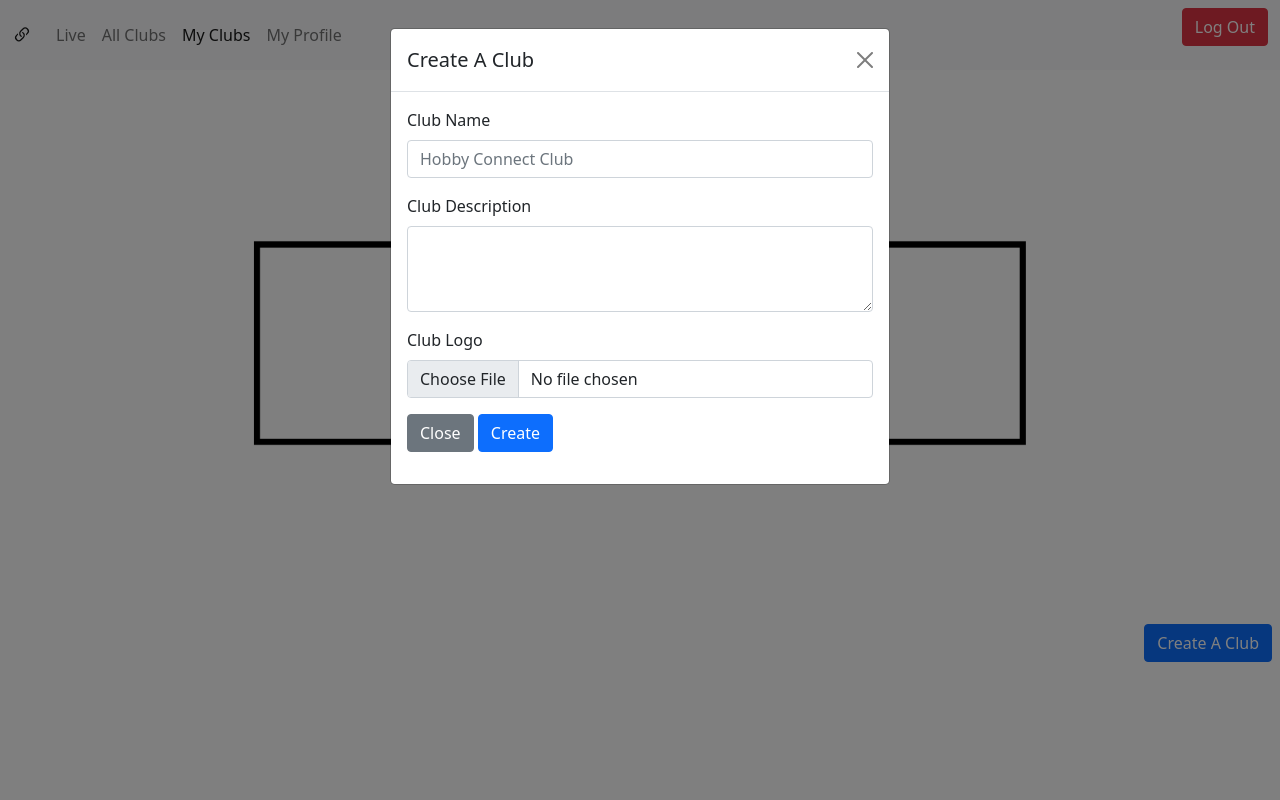
After one commit to tylerpar99/csc493-partont, a Flask app: template codebase/templates/myClubs.html in a window 1280 px wide, after a click on "Create A Club". The commit adds this page. Run offline with Flask 2, Linux system fonts and the light colour scheme; the template is opened without the code that fills it, so the values that code supplies are empty.

Commit message:
Club creation IN PROGRESS.

```diff
--- a/codebase/app.py
+++ b/codebase/app.py
@@ -1,5 +1,8 @@
 import os
+import PIL.Image
+import base64
 from datetime import date
+from io import BytesIO
 from flask import Flask, render_template, request, url_for, redirect, g
 from flask_sqlalchemy import SQLAlchemy
 from sqlalchemy.sql import func
@@ -36,8 +39,49 @@ def landingPage():
         liveClubs = Club.select().where(Club.active)
         updates = Updates.select().order_by(Updates.date.desc()).get()
         lastUpdated = getTodayDifference(updates.date)
-        return render_template("landingPage.html", user=currentUser, liveClubs=liveClubs, updates=updates, lastUpdated = lastUpdated)
+        clubObjectLogo = []
+        try:
+            for club in liveClubs:
+                if club.logo:
+                    print(type(club.logo))
+                    print("Logo found")
+                    byte = BytesIO(club.logo)
+                    print("byte")
+                    img = PIL.Image.open(byte)
+                else:
+                    img = "../static/images/defaultLogo.png"
+                print("Logo Decoded")
+                object = []
+                object.append(club)
+                object.append(img)
+                clubObjectLogo.append(object)
+                print(clubObjectLogo)
+        except:
+            print("Error")
+            for club in liveClubs:
+                object = []
+                object.append(club)
+                object.append("../static/images/defaultLogo.png")
+                clubObjectLogo.append(object)
+        return render_template("landingPage.html", user=currentUser, updates=updates, lastUpdated = lastUpdated, clubObjectLogo=clubObjectLogo)
     return "Access Denied"
+
+@app.route("/myClubs", methods=['GET', 'POST'])
+def myClubs():
+    if currentUser:
+        myClubs = None
+
+        return render_template("myClubs.html")
+
+@app.route("/createClub", methods=['GET', 'POST'])
+def createClub():
+    clubData = request.form
+    print(clubData)
+    if currentUser:
+        createClub = Club.create(name=clubData.get('clubName'), topic=clubData.get('clubTopic'), logo=clubData.get('clubLogo'))
+        return redirect("/myClubs")
+    else:
+        return "Server error. User not found."
 
 @app.route("/createAccount", methods=['GET', 'POST'])
 def createAccount():
@@ -51,8 +95,6 @@ def createAccount():
             userRegister = User.create(username=data.get('uname'), fname=data.get('fname'), lname=data.get('lname'), email=data.get('email'), password=data.get('password'))
         if User.get_or_none(User.username == data.get('uname')):
             return render_template("logInPage.html")
-
-
     else:
         return render_template("registrationPage.html")
 
@@ -89,7 +131,7 @@ class User(Model):
 class Club(Model):
    name=TextField(120)
    topic=TextField(120)
-   logo=BlobField()
+   logo=BlobField(null=True)
    free=BooleanField(default=True)
    lastActive=DateTimeField()
    active=BooleanField(default=False)
--- /dev/null
+++ b/codebase/templates/myClubs.html
@@ -0,0 +1,79 @@
+<html lang="en">
+  <head>
+    <meta charset="utf-8">
+    <meta name="viewport" content="width=device-width, initial-scale=1">
+    <link href="https://cdn.jsdelivr.net/npm/bootstrap@5.0.2/dist/css/bootstrap.min.css" rel="stylesheet" integrity="sha384-EVSTQN3/azprG1Anm3QDgpJLIm9Nao0Yz1ztcQTwFspd3yD65VohhpuuCOmLASjC" crossorigin="anonymous">
+    <link rel="stylesheet" href="https://fonts.googleapis.com/css?family=Raleway">
+    <script src="https://cdn.jsdelivr.net/npm/bootstrap@5.0.2/dist/js/bootstrap.bundle.min.js" integrity="sha384-MrcW6ZMFYlzcLA8Nl+NtUVF0sA7MsXsP1UyJoMp4YLEuNSfAP+JcXn/tWtIaxVXM" crossorigin="anonymous"></script>
+    <script src="https://ajax.googleapis.com/ajax/libs/jquery/3.6.0/jquery.min.js"></script>
+    <script src="../static/landingPage.js"></script>
+    <title>Hobby Connect</title>
+  </head>
+  <body class="">
+    <nav class="navbar navbar-expand-lg navbar-light bg-light">
+  <div class="container-fluid">
+    <a class="navbar-brand" href="#">
+      <svg xmlns="http://www.w3.org/2000/svg" width="20" height="20" fill="currentColor" class="bi bi-link-45deg" viewBox="0 0 16 16">
+        <path d="M4.715 6.542 3.343 7.914a3 3 0 1 0 4.243 4.243l1.828-1.829A3 3 0 0 0 8.586 5.5L8 6.086a1.002 1.002 0 0 0-.154.199 2 2 0 0 1 .861 3.337L6.88 11.45a2 2 0 1 1-2.83-2.83l.793-.792a4.018 4.018 0 0 1-.128-1.287z"/>
+        <path d="M6.586 4.672A3 3 0 0 0 7.414 9.5l.775-.776a2 2 0 0 1-.896-3.346L9.12 3.55a2 2 0 1 1 2.83 2.83l-.793.792c.112.42.155.855.128 1.287l1.372-1.372a3 3 0 1 0-4.243-4.243L6.586 4.672z"/>
+      </svg></a>
+    <button class="navbar-toggler" type="button" data-bs-toggle="collapse" data-bs-target="#navbarSupportedContent" aria-controls="navbarSupportedContent" aria-expanded="false" aria-label="Toggle navigation">
+      <span class="navbar-toggler-icon"></span>
+    </button>
+    <div class="collapse navbar-collapse" id="navbarSupportedContent">
+      <ul class="navbar-nav me-auto mb-2 mb-lg-0">
+        <li class="nav-item">
+          <a class="nav-link" aria-current="page" href="landingPage">Live</a>
+        </li>
+        <li class="nav-item">
+          <a class="nav-link" href="#">All Clubs</a>
+        </li>
+        <li class="nav-item">
+          <a class="nav-link align-right active" href="/myClubs">My Clubs</a>
+        </li>
+        <li class="nav-item">
+          <a class="nav-link align-right" href="/hc/myProfile">My Profile</a>
+        </li>
+      </ul>
+      <form class="d-flex" action="/logout" method="POST">
+        <button class="btn btn-danger" type="submit">Log Out</button>
+      </form>
+    </div>
+  </div>
+</nav>
+<div>
+  <img src="../static/images/myClubs.png" class="img-fluid"/>
+</div>
+<div class="p-2">
+  <button type="button" class="btn btn-primary float-end" data-bs-toggle="modal" data-bs-target="#clubCreateModal">Create A Club</button>
+</div>
+<div class="modal" tabindex="-1" id="clubCreateModal">
+  <div class="modal-dialog">
+    <div class="modal-content">
+      <div class="modal-header">
+        <h5 class="modal-title">Create A Club</h5>
+        <button type="button" class="btn-close" data-bs-dismiss="modal" aria-label="Close"></button>
+      </div>
+      <div class="modal-body">
+        <form action="/createClub" method="POST">
+          <div class="mb-3">
+            <label for="exampleFormControlInput1" class="form-label">Club Name</label>
+            <input class="form-control" id="clubName" placeholder="Hobby Connect Club" required>
+          </div>
+          <div class="mb-3">
+            <label for="exampleFormControlTextarea1" class="form-label">Club Description</label>
+            <textarea class="form-control" id="clubTopic" rows="3" required></textarea>
+          </div>
+          <div class="mb-3">
+            <label for="formFile" class="form-label">Club Logo</label>
+            <input class="form-control" type="file" id="clubLogo">
+          </div>
+          <button type="button" class="btn btn-secondary" data-bs-dismiss="modal">Close</button>
+          <button type="submit" class="btn btn-primary">Create</button>
+        </form>
+      </div>
+    </div>
+  </div>
+</div>
+</body>
+</html>
```
Also changed, not shown: codebase/templates/landingPage.html (+5 -6 lines), codebase/templates/userProfile.html (+28 -8 lines), codebase/static/images/myClubs.png (added), codebase/templates/allClubs.html (added).
